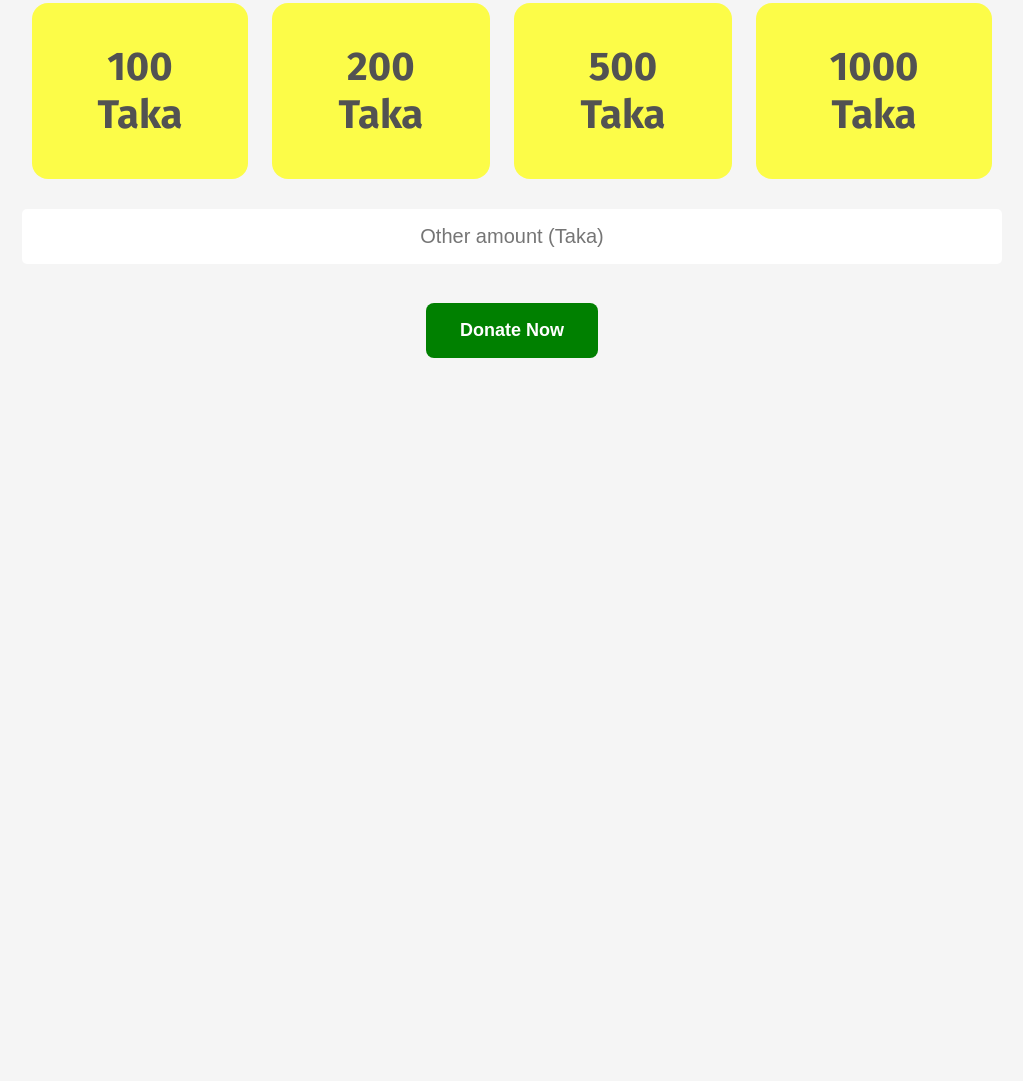
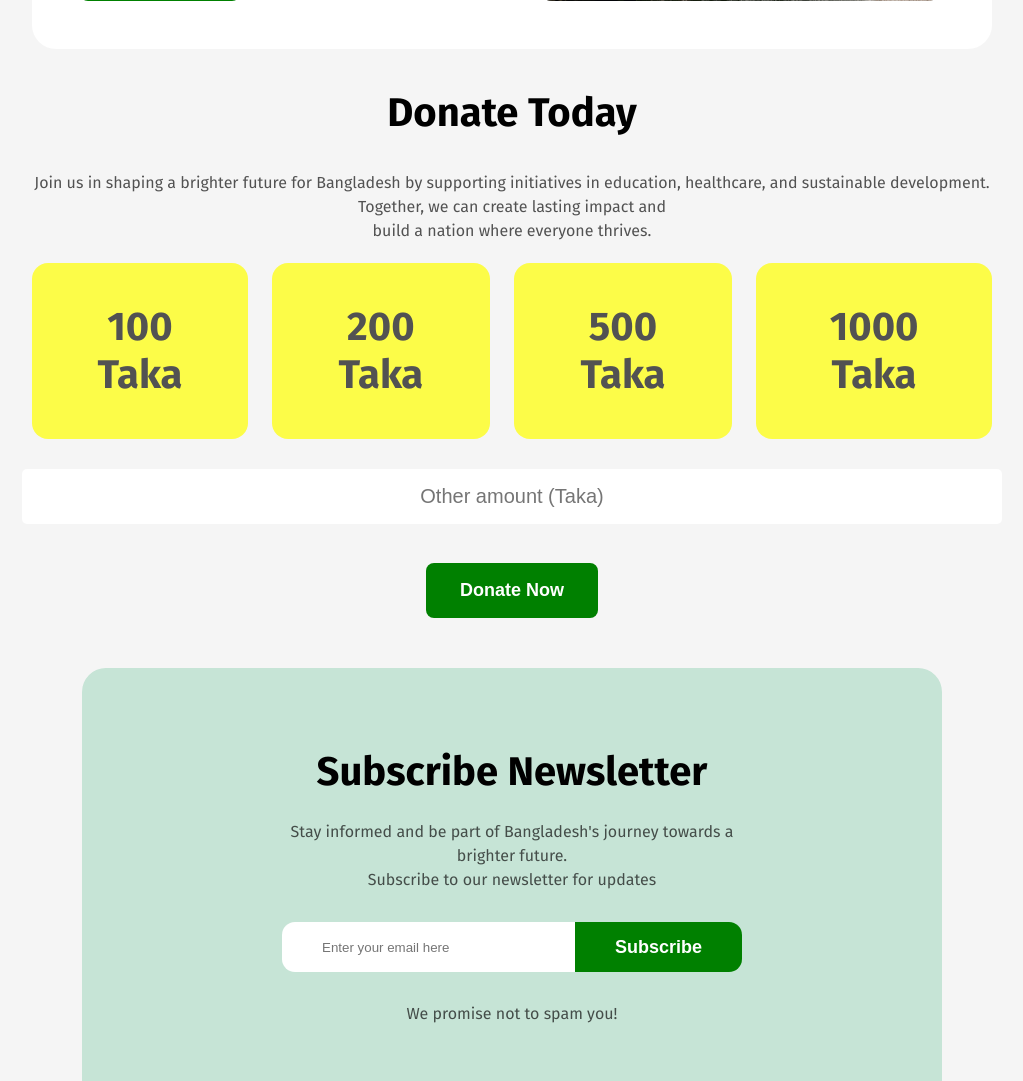
Before and after one commit to forhad823/assignment-1-milestone-1, a plain HTML site: page index.html in a window 1280 px wide. Shown: the part 2737-3818 px from the top of the page, without its empty margins (128-1151 px from the left). Before the commit the page ends 3095 px from the top, so only its background shows below. Drawn offline with Linux system fonts and the light colour scheme.

Commit message:
All requirements of the assignment are added. last was quote and newsletter section

```diff
--- a/index.html
+++ b/index.html
@@ -83,6 +83,23 @@
           </div>
         </div>
       </section>
+      <!-- -------------Quote section below------------ -->
+      <section class="quote-box">
+        <div class="quote-icon"></div>
+        <p class="quote paragraph">
+          <br />
+          “If you go out into the real world, you cannot miss seeing that the
+          poor are poor not because they are untrained or illiterate but because
+          they cannot retain the returns of their labor. They have no control
+          over capital, and it is the ability to control capital that gives
+          people the power to rise out of poverty.”
+        </p>
+        <p class="author-name">Dr. Muhammad Yunus</p>
+        <p class="paragraph">
+          Chief Adviser of the People's Republic of Bangladesh
+        </p>
+      </section>
+
       <!-- -----------------------News section ----------------->
       <section class="news">
         <h1 class="section-title">Recent News</h1>
@@ -171,6 +188,23 @@
         /><br />
         <a href=""><button class="green-button">Donate Now</button></a>
       </section>
+      <!-------- newsletter section below --------->
+      <section class="newsletter">
+        <h1 class="section-title">Subscribe Newsletter</h1>
+        <p class="paragraph">
+          Stay informed and be part of Bangladesh's journey towards a brighter
+          future. <br />Subscribe to our newsletter for updates
+        </p>
+        <form action="">
+          <input
+            type="email"
+            name=""
+            id=""
+            placeholder="Enter your email here"
+          /><input type="submit" value="Subscribe" />
+        </form>
+        <p class="paragraph">We promise not to spam you!</p>
+      </section>
     </main>
     <footer></footer>
   </body>
--- a/style.css
+++ b/style.css
@@ -47,7 +47,7 @@ body {
 }
 .paragraph {
   font-size: 16px;
-  font-weight: 400px;
+  font-weight: 400;
   line-height: 24px;
   color: #0e0e0e;
   opacity: 70%;
@@ -154,7 +154,33 @@ body {
   background-color: #ffc239;
 }
 
-/* ...........New box styles.............. */
+/*............Quote box style................*/
+.quote-box {
+  padding: 40px 24px;
+  margin-bottom: 30px;
+  background-color: white;
+  border-style: none;
+  border-radius: 16px;
+  position: relative;
+  height: 150px;
+}
+.quote-icon {
+  opacity: 0.8;
+  background-repeat: no-repeat;
+  width: 64px;
+  height: 64px;
+  background-image: url(./assets/quote-bg.png);
+  position: absolute;
+}
+.author-name {
+  color: #0e0e0e;
+  font-size: 20px;
+  opacity: 80%;
+  font-weight: 600;
+  margin-top: 20px;
+}
+
+/* ...........News box styles.............. */
 
 .news-box-container {
   margin: 40px 0;
@@ -232,3 +258,47 @@ body {
   text-align: center;
   margin-top: 20px;
 }
+
+/* .......newsletter section styles below............ */
+
+.newsletter {
+  background-color: #c6e4d6;
+  display: flex;
+  flex-direction: column;
+  border-style: none;
+  border-radius: 24px;
+  text-align: center;
+  padding: 80px 200px;
+  margin: 50px;
+}
+
+.newsletter form {
+  display: flex;
+  margin: 30px 0;
+}
+.newsletter input[type="email"] {
+  display: flex;
+  align-items: center;
+  background-color: white;
+  border-style: none;
+  border-top-left-radius: 13px;
+  border-bottom-left-radius: 13px;
+  width: 550px;
+  height: 10px;
+  padding: 20px 40px;
+}
+.newsletter input[type="submit"] {
+  display: flex;
+  align-items: center;
+  text-align: center;
+  color: white;
+  font-size: 18px;
+  font-weight: 600;
+  background-color: green;
+  border-style: none;
+  border-top-right-radius: 13px;
+  border-bottom-right-radius: 13px;
+  width: 176px;
+  height: 50px;
+  padding: 10px 40px;
+}
```
